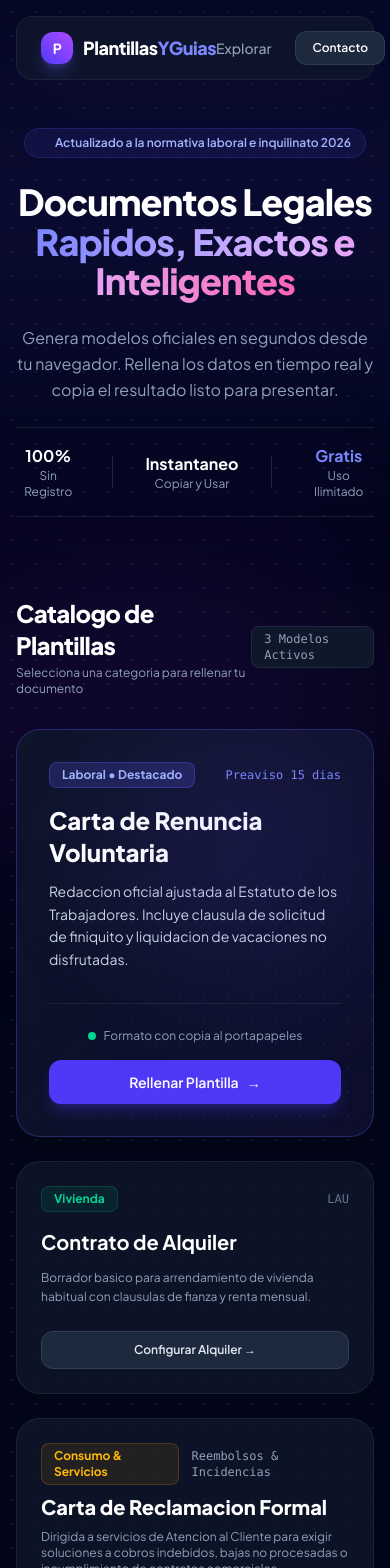
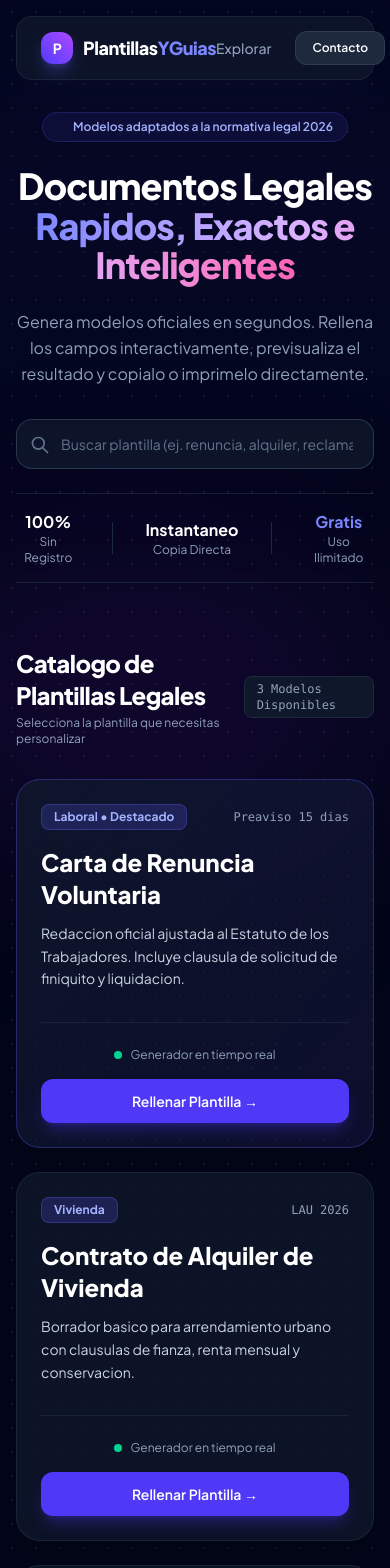
Before and after one commit to logiuserm/calculahoy, a Next.js app: page / in a window 390 px wide. Shown: the top 1568 px of the page. Built offline with nearby package versions, Linux system fonts and the light colour scheme.

Commit message:
actualizacion pro bento grid

```diff
--- a/app/globals.css
+++ b/app/globals.css
@@ -6,16 +6,32 @@
   }
   body {
     @apply bg-slate-950 text-slate-100 antialiased font-sans min-h-screen selection:bg-indigo-500 selection:text-white;
-    background-image: radial-gradient(rgba(255, 255, 255, 0.08) 1px, transparent 1px);
+    background-image: radial-gradient(rgba(255, 255, 255, 0.07) 1px, transparent 1px);
     background-size: 24px 24px;
   }
 }
 
 @keyframes pulseGlow {
-  0%, 100% { opacity: 0.4; }
-  50% { opacity: 0.8; }
+  0%, 100% { opacity: 0.3; }
+  50% { opacity: 0.7; }
 }
 
 .glow-effect {
-  animation: pulseGlow 4s infinite ease-in-out;
+  animation: pulseGlow 5s infinite ease-in-out;
 }
+
+/* Espacio reservado para contenedores AdSense que evita CLS */
+.adsense-placeholder {
+  min-height: 280px;
+  @apply bg-slate-900/40 border border-slate-800/60 rounded-2xl flex items-center justify-center text-slate-600 text-xs font-mono my-8;
+}
+
+@media print {
+  body {
+    background: white !important;
+    color: black !important;
+  }
+  header, footer, .no-print {
+    display: none !important;
+  }
+}
--- a/app/layout.tsx
+++ b/app/layout.tsx
@@ -8,8 +8,22 @@ const jakarta = Plus_Jakarta_Sans({
 })
 
 export const metadata: Metadata = {
-  title: 'Plantillas y Guias Utiles | Documentos Legales Inteligentes',
-  description: 'Generador de plantillas, contratos y cartas administrativas con previsualizacion en tiempo real.',
+  title: 'Plantillas y Guias Utiles | Documentos Legales Rellenables 2026',
+  description: 'Generador gratuito de modelos oficiales, contratos de alquiler y cartas de renuncia con previsualizacion en tiempo real.',
+  keywords: ['plantillas legales', 'carta renuncia voluntaria', 'contrato alquiler modelo', 'carta reclamacion', 'modelos pdf'],
+  authors: [{ name: 'PlantillasYGuias' }],
+  openGraph: {
+    title: 'Plantillas y Guias Utiles | Modelos Legales Rellenables',
+    description: 'Genera cartas y contratos legales gratis en segundos.',
+    url: 'https://plantillas-y-guias-utiles.netlify.app',
+    siteName: 'PlantillasYGuias',
+    locale: 'es_ES',
+    type: 'website',
+  },
+  robots: {
+    index: true,
+    follow: true,
+  }
 }
 
 export default function RootLayout({
@@ -17,10 +31,28 @@ export default function RootLayout({
 }: {
   children: React.ReactNode
 }) {
+  const jsonLd = {
+    '@context': 'https://schema.org',
+    '@type': 'WebSite',
+    name: 'PlantillasYGuias',
+    url: 'https://plantillas-y-guias-utiles.netlify.app',
+    potentialAction: {
+      '@type': 'SearchAction',
+      target: 'https://plantillas-y-guias-utiles.netlify.app/#plantillas',
+      'query-input': 'required name=search_term_string'
+    }
+  }
+
   return (
     <html lang="es" className="scroll-smooth dark">
+      <head>
+        <script
+          type="application/ld+json"
+          dangerouslySetInnerHTML={{ __html: JSON.stringify(jsonLd) }}
+        />
+      </head>
       <body className={`${jakarta.className} bg-slate-950 text-slate-100 min-h-screen antialiased relative overflow-x-hidden`}>
-        {/* Efectos de fondo ambiental */}
+        {/* Glow ambient background */}
         <div className="fixed top-0 left-1/2 -translate-x-1/2 w-[1000px] h-[400px] bg-indigo-600/15 blur-[120px] rounded-full pointer-events-none -z-10 glow-effect" />
         <div className="fixed bottom-0 right-0 w-[500px] h-[300px] bg-purple-600/10 blur-[100px] rounded-full pointer-events-none -z-10" />
 
--- a/app/page.tsx
+++ b/app/page.tsx
@@ -1,9 +1,52 @@
+'use client'
+
+import { useState } from 'react'
 import Link from 'next/link'
 
 export default function Home() {
+  const [busqueda, setBusqueda] = useState('')
+
+  const plantillas = [
+    {
+      id: 'carta-renuncia',
+      titulo: 'Carta de Renuncia Voluntaria',
+      categoria: 'Laboral • Destacado',
+      descripcion: 'Redaccion oficial ajustada al Estatuto de los Trabajadores. Incluye clausula de solicitud de finiquito y liquidacion.',
+      badge: 'Preaviso 15 dias',
+      link: '/plantillas/carta-renuncia',
+      destacado: true,
+      color: 'indigo'
+    },
+    {
+      id: 'contrato-alquiler',
+      titulo: 'Contrato de Alquiler de Vivienda',
+      categoria: 'Vivienda',
+      descripcion: 'Borrador basico para arrendamiento urbano con clausulas de fianza, renta mensual y conservacion.',
+      badge: 'LAU 2026',
+      link: '/plantillas/contrato-alquiler',
+      destacado: false,
+      color: 'emerald'
+    },
+    {
+      id: 'reclamacion',
+      titulo: 'Carta de Reclamacion Formal',
+      categoria: 'Consumo & Servicios',
+      descripcion: 'Dirigida a Atencion al Cliente para exigir soluciones a cobros indebidos, bajas no procesadas o incidencias.',
+      badge: 'Derecho Consumo',
+      link: '/plantillas/reclamacion',
+      destacado: false,
+      color: 'amber'
+    }
+  ]
+
+  const plantillasFiltradas = plantillas.filter(p =>
+    p.titulo.toLowerCase().includes(busqueda.toLowerCase()) ||
+    p.categoria.toLowerCase().includes(busqueda.toLowerCase())
+  )
+
   return (
     <div className="min-h-screen flex flex-col justify-between">
-      {/* Navegacion Flotante */}
+      {/* Navegacion Flotante con Glassmorphism */}
       <header className="sticky top-4 z-50 max-w-5xl mx-auto px-4 w-full">
         <div className="bg-slate-900/80 backdrop-blur-xl border border-slate-800/80 rounded-2xl px-6 h-16 flex items-center justify-between shadow-2xl shadow-indigo-950/20">
           <Link href="/" className="font-extrabold text-lg text-white tracking-tight flex items-center gap-2.5 group">
@@ -29,12 +72,12 @@ export default function Home() {
         </div>
       </header>
 
-      {/* Hero Section con Micro-Widgets */}
-      <main className="mb-auto max-w-6xl mx-auto px-4 pt-16 pb-12 w-full">
+      {/* Hero Section */}
+      <main className="mb-auto max-w-6xl mx-auto px-4 pt-12 pb-12 w-full">
         <section className="text-center max-w-3xl mx-auto space-y-6">
           <div className="inline-flex items-center gap-2 px-3.5 py-1.5 bg-indigo-500/10 border border-indigo-500/20 rounded-full text-indigo-300 text-xs font-semibold backdrop-blur-md">
             <span className="w-2 h-2 rounded-full bg-indigo-400 animate-ping" />
-            Actualizado a la normativa laboral e inquilinato 2026
+            Modelos adaptados a la normativa legal 2026
           </div>
 
           <h1 className="text-4xl sm:text-6xl font-extrabold tracking-tight text-white leading-[1.1]">
@@ -45,10 +88,26 @@ export default function Home() {
           </h1>
 
           <p className="text-slate-400 text-base sm:text-lg leading-relaxed max-w-2xl mx-auto">
-            Genera modelos oficiales en segundos desde tu navegador. Rellena los datos en tiempo real y copia el resultado listo para presentar.
+            Genera modelos oficiales en segundos. Rellena los campos interactivamente, previsualiza el resultado y copialo o imprimelo directamente.
           </p>
 
-          {/* Micro Widget Estadisticas */}
+          {/* Buscador Interactivo */}
+          <div className="pt-2 max-w-md mx-auto">
+            <div className="relative">
+              <input
+                type="text"
+                placeholder="Buscar plantilla (ej. renuncia, alquiler, reclamacion)..."
+                value={busqueda}
+                onChange={(e) => setBusqueda(e.target.value)}
+                className="w-full bg-slate-900/90 border border-slate-700/80 rounded-2xl px-5 py-3.5 pl-11 text-sm text-white placeholder-slate-500 focus:outline-none focus:border-indigo-500 focus:ring-2 focus:ring-indigo-500/20 transition-all shadow-inner"
+              />
+              <svg className="w-5 h-5 text-slate-500 absolute left-3.5 top-4" fill="none" stroke="currentColor" viewBox="0 0 24 24">
+                <path strokeLinecap="round" strokeLinejoin="round" strokeWidth={2} d="M21 21l-6-6m2-5a7 7 0 11-14 0 7 7 0 0114 0z" />
+              </svg>
+            </div>
+          </div>
+
+          {/* Metrics Widget */}
           <div className="pt-4 flex items-center justify-center gap-8 text-xs text-slate-400 border-y border-slate-800/80 py-4 max-w-md mx-auto">
             <div className="flex flex-col items-center">
               <span className="text-white font-bold text-base">100%</span>
@@ -57,7 +116,7 @@ export default function Home() {
             <div className="h-8 w-px bg-slate-800" />
             <div className="flex flex-col items-center">
               <span className="text-white font-bold text-base">Instantaneo</span>
-              <span>Copiar y Usar</span>
+              <span>Copia Directa</span>
             </div>
             <div className="h-8 w-px bg-slate-800" />
             <div className="flex flex-col items-center">
@@ -68,117 +127,75 @@ export default function Home() {
         </section>
 
         {/* BENTO GRID DE PLANTILLAS */}
-        <section id="plantillas" className="pt-20">
+        <section id="plantillas" className="pt-16">
           <div className="flex items-center justify-between mb-8">
             <div>
               <h2 className="text-2xl font-extrabold text-white tracking-tight">
-                Catalogo de Plantillas
+                Catalogo de Plantillas Legales
               </h2>
-              <p className="text-slate-400 text-xs mt-1">Selecciona una categoria para rellenar tu documento</p>
+              <p className="text-slate-400 text-xs mt-1">Selecciona la plantilla que necesitas personalizar</p>
             </div>
             <span className="text-xs px-3 py-1 bg-slate-900 border border-slate-800 rounded-lg text-slate-400 font-mono">
-              3 Modelos Activos
+              {plantillasFiltradas.length} Modelos Disponibles
             </span>
           </div>
 
           <div className="grid md:grid-cols-3 gap-6">
-
-            {/* Tarjeta Bento 1: CARTA DE RENUNCIA */}
-            <div className="md:col-span-2 bg-gradient-to-br from-slate-900/90 to-indigo-950/40 border border-indigo-500/30 rounded-3xl p-8 relative overflow-hidden group hover:border-indigo-500/60 transition-all duration-300 shadow-xl flex flex-col justify-between">
-              <div className="absolute top-0 right-0 w-64 h-64 bg-indigo-500/10 blur-3xl rounded-full pointer-events-none group-hover:bg-indigo-500/20 transition-all" />
-
+            {plantillasFiltradas.map((item) => (
+              <div
+                key={item.id}
+                className={`${item.destacado ? 'md:col-span-2 bg-gradient-to-br from-slate-900/90 to-indigo-950/40 border-indigo-500/30 hover:border-indigo-500/60' : 'bg-slate-900/80 border-slate-800/80 hover:border-slate-700'} border rounded-3xl p-6 sm:p-8 relative overflow-hidden group transition-all duration-300 shadow-xl flex flex-col justify-between`}
+              >
                 <div>
                   <div className="flex items-center justify-between mb-4">
                     <span className="text-xs font-bold px-3 py-1 bg-indigo-500/20 border border-indigo-500/30 text-indigo-300 rounded-lg">
-                    Laboral • Destacado
+                      {item.categoria}
                     </span>
-                  <span className="text-xs text-indigo-400 font-mono">Preaviso 15 dias</span>
+                    <span className="text-xs text-slate-400 font-mono">{item.badge}</span>
                   </div>
 
                   <h3 className="text-2xl font-extrabold text-white group-hover:text-indigo-300 transition-colors">
-                  Carta de Renuncia Voluntaria
+                    {item.titulo}
                   </h3>
 
-                <p className="text-slate-300 text-sm mt-3 leading-relaxed max-w-xl">
-                  Redaccion oficial ajustada al Estatuto de los Trabajadores. Incluye clausula de solicitud de finiquito y liquidacion de vacaciones no disfrutadas.
+                  <p className="text-slate-300 text-sm mt-3 leading-relaxed">
+                    {item.descripcion}
                   </p>
                 </div>
 
                 <div className="mt-8 flex flex-col sm:flex-row items-center justify-between gap-4 border-t border-slate-800/80 pt-6">
                   <div className="flex items-center gap-2 text-xs text-slate-400">
                     <span className="w-2 h-2 rounded-full bg-emerald-400" />
-                  Formato con copia al portapapeles
+                    Generador en tiempo real
                   </div>
 
                   <Link
-                  href="/plantillas/carta-renuncia"
-                  className="w-full sm:w-auto px-6 py-3 bg-indigo-600 hover:bg-indigo-500 text-white font-semibold text-sm rounded-xl transition-all shadow-lg shadow-indigo-600/30 hover:scale-[1.02] active:scale-95 text-center flex items-center justify-center gap-2 group/btn"
+                    href={item.link}
+                    className="w-full sm:w-auto px-6 py-3 bg-indigo-600 hover:bg-indigo-500 text-white font-semibold text-sm rounded-xl transition-all shadow-lg shadow-indigo-600/30 hover:scale-[1.02] active:scale-95 text-center flex items-center justify-center gap-2"
                   >
-                  Rellenar Plantilla
-                  <span className="group-hover/btn:translate-x-1 transition-transform">&rarr;</span>
+                    Rellenar Plantilla &rarr;
                   </Link>
                 </div>
               </div>
+            ))}
+          </div>
+        </section>
 
-            {/* Tarjeta Bento 2: CONTRATO DE ALQUILER */}
-            <div className="bg-slate-900/80 border border-slate-800/80 rounded-3xl p-6 flex flex-col justify-between hover:border-emerald-500/50 transition-all duration-300 group shadow-lg">
-              <div>
-                <div className="flex items-center justify-between mb-4">
-                  <span className="text-xs font-bold px-3 py-1 bg-emerald-500/10 border border-emerald-500/20 text-emerald-400 rounded-lg">
-                    Vivienda
-                  </span>
-                  <span className="text-xs text-slate-500 font-mono">LAU</span>
+        {/* Bloque Contenedor Preparado para Anuncio AdSense (Sin CLS) */}
+        <div className="adsense-placeholder no-print">
+          <span>[ Espacio Reservado para Publicidad Google AdSense ]</span>
         </div>
 
-                <h3 className="text-xl font-bold text-white group-hover:text-emerald-300 transition-colors">
-                  Contrato de Alquiler
-                </h3>
-
-                <p className="text-slate-400 text-xs mt-3 leading-relaxed">
-                  Borrador basico para arrendamiento de vivienda habitual con clausulas de fianza y renta mensual.
+        {/* Guia Informativa SEO en Portada */}
+        <section className="mt-16 bg-slate-900/40 border border-slate-800/60 rounded-3xl p-8 max-w-4xl mx-auto space-y-6">
+          <h3 className="text-xl font-bold text-white">¿Como funcionan nuestras plantillas legales rellenables?</h3>
+          <p className="text-slate-400 text-sm leading-relaxed">
+            Nuestra plataforma ofrece un sistema rapido y seguro para la redaccion de documentos administrativos y contratos. Al completar los formularios interactivos, el texto del documento se actualiza instantaneamente en pantalla. Ningun dato introducido se almacena en servidores externos, garantizando la maxima privacidad conforme al RGPD.
           </p>
-              </div>
-
-              <Link
-                href="/plantillas/contrato-alquiler"
-                className="mt-6 w-full py-2.5 px-4 bg-slate-800 hover:bg-emerald-600/20 border border-slate-700 hover:border-emerald-500/40 text-slate-200 hover:text-emerald-300 font-semibold text-xs rounded-xl transition-all text-center block"
-              >
-                Configurar Alquiler &rarr;
-              </Link>
-            </div>
-
-            {/* Tarjeta Bento 3: CARTA DE RECLAMACION */}
-            <div className="md:col-span-3 bg-slate-900/80 border border-slate-800/80 rounded-3xl p-6 sm:p-8 flex flex-col sm:flex-row items-center justify-between gap-6 hover:border-amber-500/50 transition-all duration-300 group shadow-lg">
-              <div className="space-y-2">
-                <div className="flex items-center gap-3">
-                  <span className="text-xs font-bold px-3 py-1 bg-amber-500/10 border border-amber-500/20 text-amber-400 rounded-lg">
-                    Consumo & Servicios
-                  </span>
-                  <span className="text-xs text-slate-400 font-mono">Reembolsos & Incidencias</span>
-                </div>
-
-                <h3 className="text-xl font-extrabold text-white group-hover:text-amber-300 transition-colors">
-                  Carta de Reclamacion Formal
-                </h3>
-
-                <p className="text-slate-400 text-xs sm:text-sm max-w-2xl">
-                  Dirigida a servicios de Atencion al Cliente para exigir soluciones a cobros indebidos, bajas no procesadas o incumplimiento de contratos comerciales.
-                </p>
-              </div>
-
-              <Link
-                href="/plantillas/reclamacion"
-                className="w-full sm:w-auto shrink-0 px-6 py-3 bg-slate-800 hover:bg-amber-500 hover:text-slate-950 border border-slate-700 text-white font-semibold text-xs rounded-xl transition-all text-center shadow-md hover:scale-105"
-              >
-                Crear Reclamacion &rarr;
-              </Link>
-            </div>
-
-          </div>
         </section>
       </main>
 
-      {/* Pie de pagina */}
+      {/* Pie de Pagina */}
       <footer className="border-t border-slate-900 bg-slate-950/80 py-10 mt-20">
         <div className="max-w-6xl mx-auto px-4 flex flex-col sm:flex-row justify-between items-center gap-6 text-xs text-slate-500">
           <div className="flex items-center gap-2">
```
Lines whose indentation alone changed are shown as unchanged.
